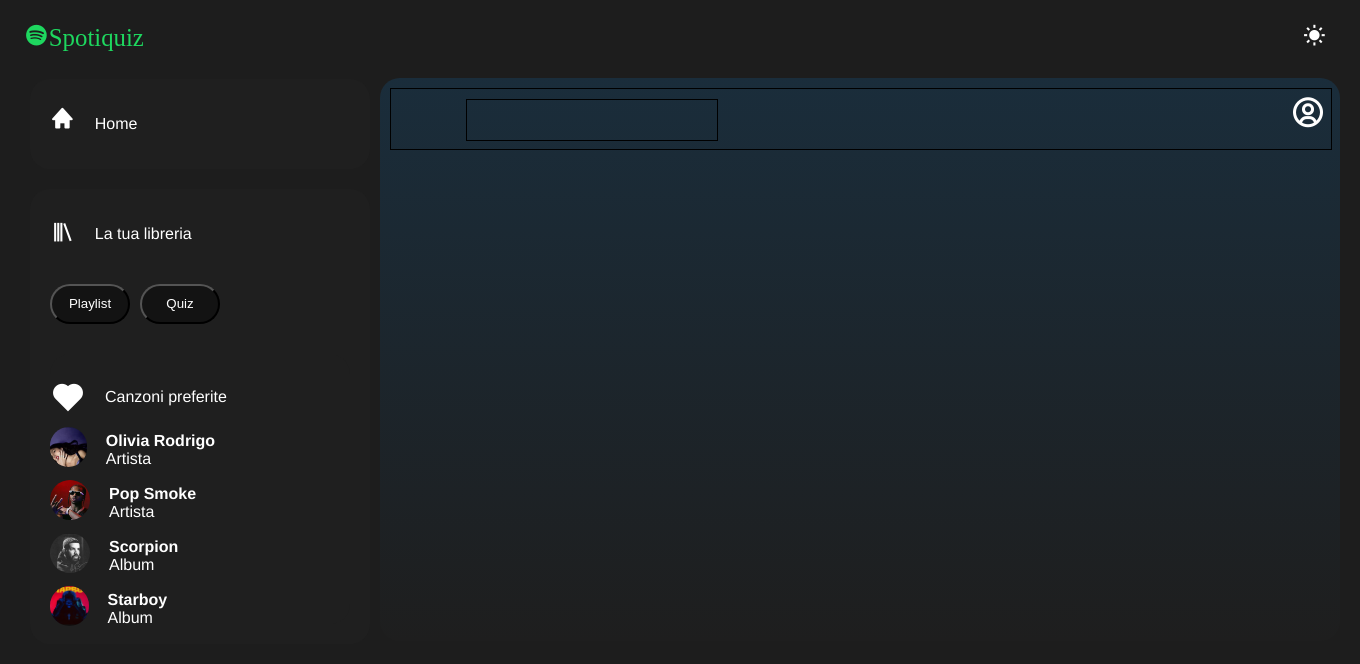
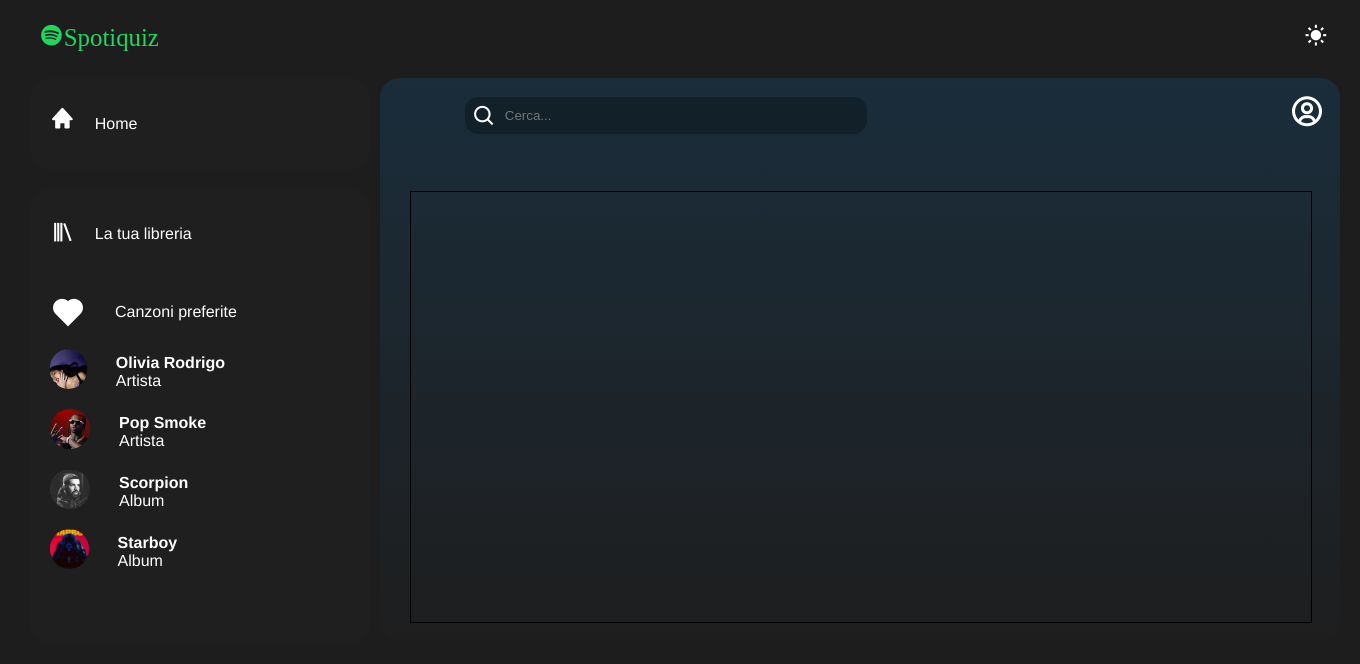
Before and after one commit to Ilgoat99/Terranova-SoundbyteNexus, a PHP site: page /terranova.html in a window 1360 px wide. Shown: the top 664 px of the page. Run offline with PHP 8.4, Linux system fonts and the light colour scheme.

Commit message:
fatto a scuola pt5

```diff
--- a/css/stile.css
+++ b/css/stile.css
@@ -11,15 +11,27 @@
   }
   .nav{
     height: 50px;
-    width: 98%;
+    width: 97%;
     padding: 4px;
     display: flex;
     justify-content: space-between;
-    margin: 5px;
+    margin-top: 5px;
+    margin-bottom: 5px;
+    margin-left: 7px;
+    margin-right: 7px;
+
   }
   .nav i{
     margin: 15px;
   }
+  .nav:first-child{
+    margin-left: 20px;
+  }
+  .nav:last-child{
+    margin-right: 20px;
+  }
+
+
   .nav #moon{
     display: none;
   }
@@ -34,18 +46,9 @@
 
 
 
-  .sopra {
-    background-color: transparent;
-    display: flex;
-    flex-direction: row;
-    justify-content: start;
-    width: 300px;
 
-    height: 30px;
-
-  }
   .sopra i{
-    margin-left: 20px;
+    margin-left: 0px;
   }
   .menu{
     height: 500px;
@@ -88,42 +91,7 @@
     gap: 20px;
     height: fit-content;
   }
-  .buttons{
-    background-color: #1f1f1f;
-    display: flex;
-    flex-direction: row;
-    justify-content: flex-start;
-    width: 300px;
-    padding-top: 15px;
 
-    height: 90px;
-
-
-  }
-  .btn{
-    width: 80px;
-    height: 40px;
-    margin-top: 10px;
-    margin-left: 0;
-    margin-right: 10px;
-    border-radius: 30px;
-    background-color:#131313;
-    color: white;
-    overflow: hidden;
-
-  }
-
-  .btn:hover {
-    background-color: white;
-    color: #131313;
-    transition: 0.7s;
-  }
-
-
-  .active{
-    background-color: white;
-    color: #131313;
-  }
   p {
     color: white;
   }
@@ -154,19 +122,19 @@
  .playlist .images div{
   height: 47px;
   width: 300px;
-  margin-bottom: 6px;
+  margin-bottom: 13px;
  }
  .tuaplaylist{
   text-align: left;
   display: flex;
   align-items: center;
- gap: 19px;
+  gap: 29px;
 
  }
  .Olivia,.Popsmoke,.Scorpion,.Starboy{
   display: flex;
   flex: row;
-  gap: 19px;
+  gap: 29px;
  }
  .Olivia img{
   border-radius: 20px;
@@ -213,17 +181,57 @@
 .ricerca{
   width: 930px;
   height: 50px;
-  border: 1px solid black;
+
   margin: 10px;
   display: flex;
   justify-content: space-between;
   flex-direction: row;
+  align-items: baseline;
   padding: 5px;
+
 }
 .barra{
-  height: 40px;
-  width: 250px;
-  border: 1px solid black;
-  margin: 5px;
+  display: flex;
+  height: 35px;
+  width: 400px;
+
+
   margin-left: 70px;
+  background-color: #12202a;
+  border-radius: 13px;
+
+
+  align-content: flex-start;
+  align-items: center;
+ border: #12202a 1px solid;
+
 }
+.barra button{
+  background-color: transparent;
+  border: none;
+  height: 35px;
+  border-top-left-radius: 13px;
+  border-bottom-left-radius: 13px;
+  padding-top: 5px;
+  cursor: pointer;
+  transition: background-color 0.7s;
+}
+.ric{
+  height: 30px;
+  background-color: transparent;
+  border: none;
+  width: 358px;
+  border-radius: 10px;
+  color: white;
+  outline: none;
+}
+.barra button:hover{
+  background-color: #0a141b;
+}
+.playlist1{
+  width: 900px;
+  height: 430px;
+  border: black 1px solid;
+  margin-left: 30px;
+  margin-top: 43px;
+}
--- a/terranova.html
+++ b/terranova.html
@@ -26,10 +26,7 @@
           <i class='bx bx-library bx-sm' style='color:#ffffff'  ></i>
           <p>La tua libreria</p>
         </div>
-          <div class="buttons">
-            <button type="button" class="btn" id="Playlist" >Playlist</button>
-            <button type="button" class="btn" id="Quiz" >Quiz</button>
-          </div>
+
           <div class="playlist">
             <div class="images">
               <div class="tuaplaylist">
@@ -71,10 +68,14 @@
     </div>
     <div class="main">
       <div class="ricerca">
-        <div class="barra"></div>
+        <div class="barra">
+          <button class="search-button"><i class='bx bx-search bx-sm' style='color:#ffffff'  ></i></button>
+          <input type="text" class="ric" placeholder="Cerca...">
+        </div>
         <i class='bx bx-user-circle  bx-md' style='color:#ffffff'></i>
       </div>
-
+      <section class="playlist1"></section>
+      <section class="quiz"></section>
     </div>
   </main>
 
```
